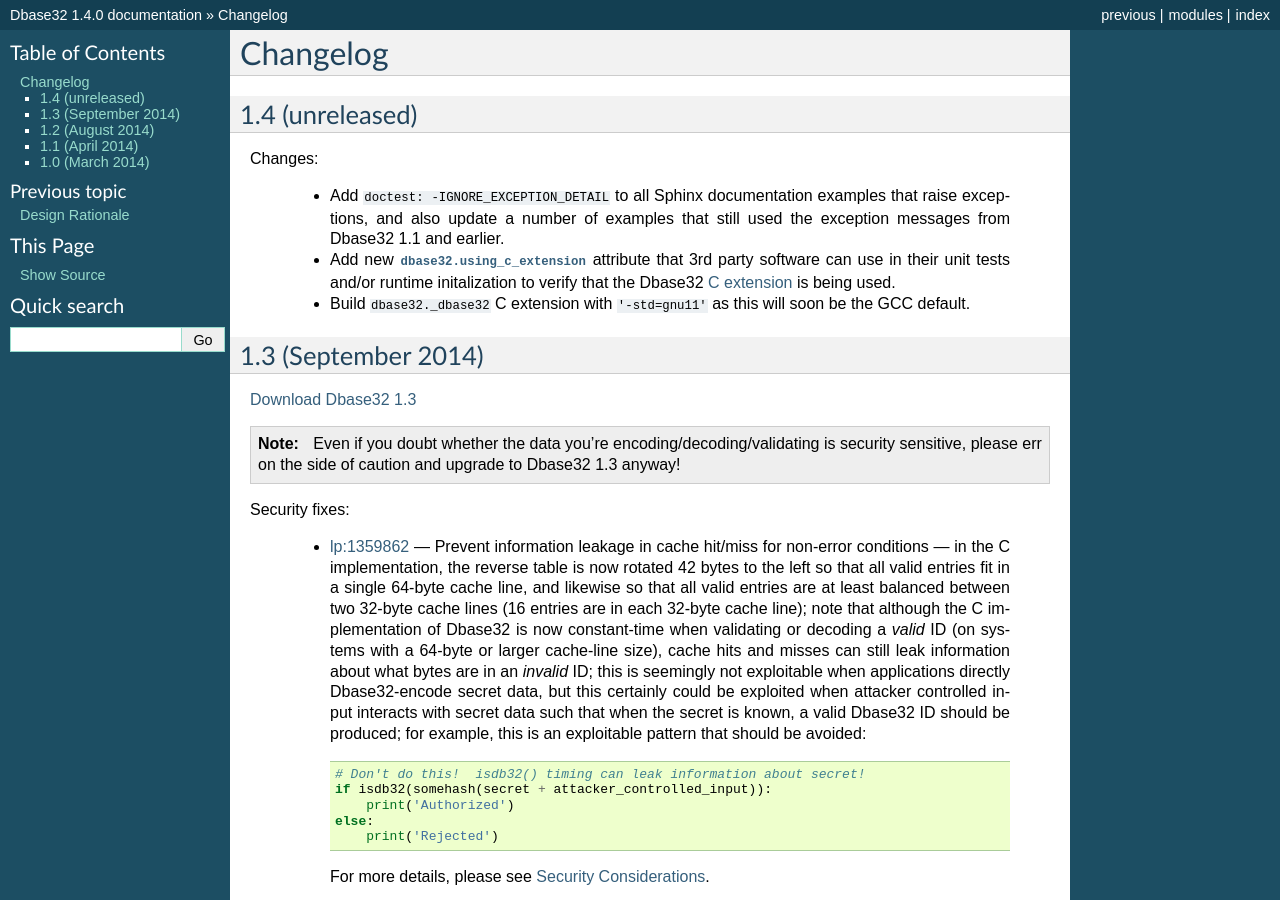
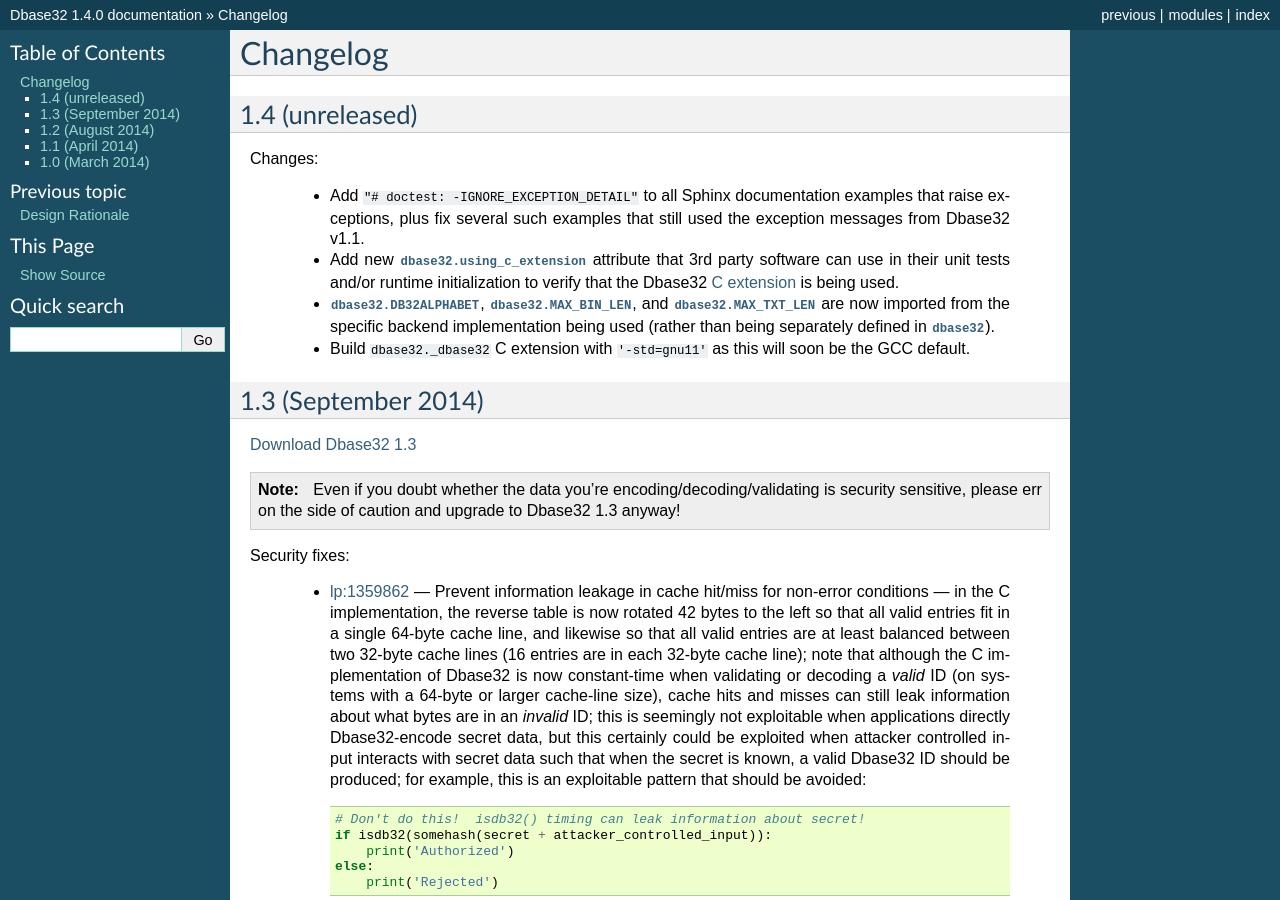
Before and after one commit to json420/dbase32, a Sphinx documentation site: the page built from doc/changelog.rst, in a window 1280 px wide and 900 px high. Built offline with Sphinx 7.4.7, drawn with Linux system fonts in a browser that asks for light colours.

Commit message:
Add changelog.rst note about DB32ALPHABET, MAX_BIN_LEN, MAX_TXT_LEN

```diff
--- a/doc/changelog.rst
+++ b/doc/changelog.rst
@@ -7,13 +7,18 @@
 
 Changes:
 
-    *   Add ``doctest: -IGNORE_EXCEPTION_DETAIL`` to all Sphinx documentation
-        examples that raise exceptions, and also update a number of examples
-        that still used the exception messages from Dbase32 1.1 and earlier.
+    *   Add ``"# doctest: -IGNORE_EXCEPTION_DETAIL"`` to all Sphinx
+        documentation examples that raise exceptions, plus fix several such
+        examples that still used the exception messages from Dbase32 v1.1.
 
     *   Add new :attr:`dbase32.using_c_extension` attribute that 3rd party
-        software can use in their unit tests and/or runtime initalization to
+        software can use in their unit tests and/or runtime initialization to
         verify that the Dbase32 `C extension`_ is being used.
+
+    *   :attr:`dbase32.DB32ALPHABET`, :attr:`dbase32.MAX_BIN_LEN`, and
+        :attr:`dbase32.MAX_TXT_LEN` are now imported from the specific backend
+        implementation being used (rather than being separately defined in
+        :mod:`dbase32`).
 
     *   Build ``dbase32._dbase32`` C extension with ``'-std=gnu11'`` as this
         will soon be the GCC default.
```
